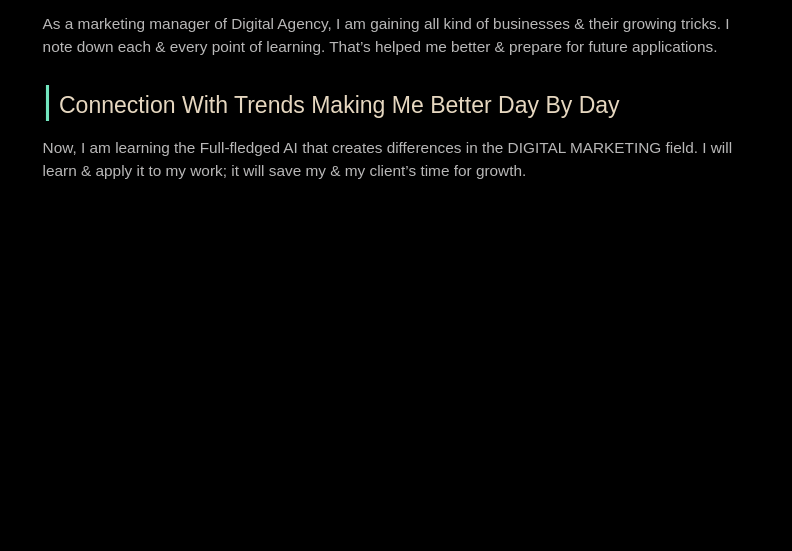
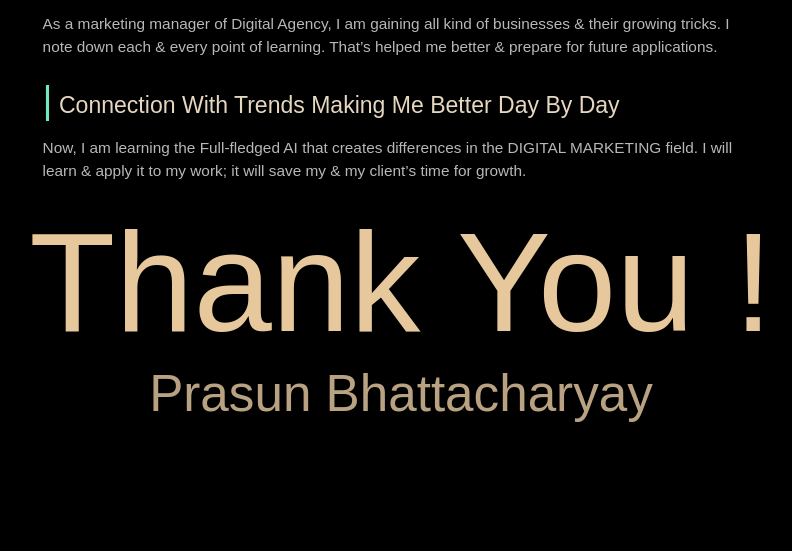
Before and after one commit to prasunbhattacharyay30/main, a Flask app: page /about in a window 1280 px wide. Shown: the part 1460-2011 px from the top of the page, without its empty margins (239-1031 px from the left). Before the commit the page ends 1639 px from the top, so only its background shows below. Run offline with Flask 3, Linux system fonts and the light colour scheme; some libraries are stand-ins or nearby versions.

Commit message:
added about me

```diff
--- a/templates/about.html
+++ b/templates/about.html
@@ -65,6 +65,19 @@
 
         }
     }
+
+    .end h2 {
+        font-size: 11vw;
+        font-weight: 400;
+        color: navajowhite;
+    }
+
+    .end h3 {
+        font-size: 4vw;
+        font-weight: 300;
+        color: rgba(253, 222, 176, 0.811);
+        margin-bottom: 10%;
+    }
 </style>
 {% endblock %}
 
@@ -109,7 +122,13 @@
         <p>Now, I am learning the Full-fledged AI that creates differences in the DIGITAL MARKETING field. I will learn
             & apply it to my work; it will save my & my client’s time for growth. </p>
     </div>
+    <div class="end">
+        <h2>Thank You !</h2>
+        <h3> Prasun Bhattacharyay </h3>
+    </div>
 </div>
+
+
 <script>
     var image = document.getElementById("scrollImage");
 
```
